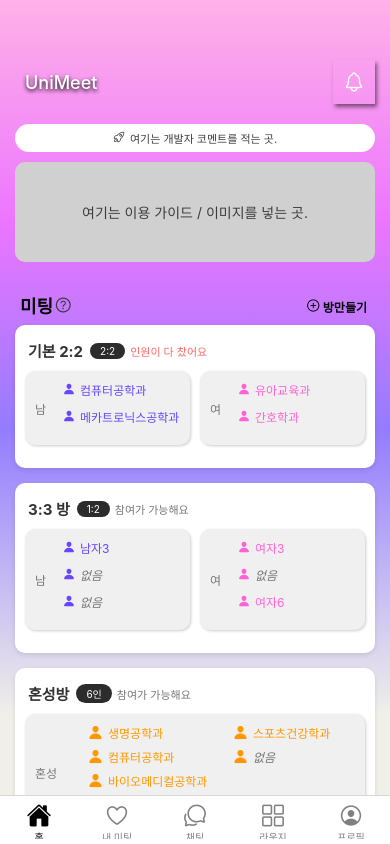
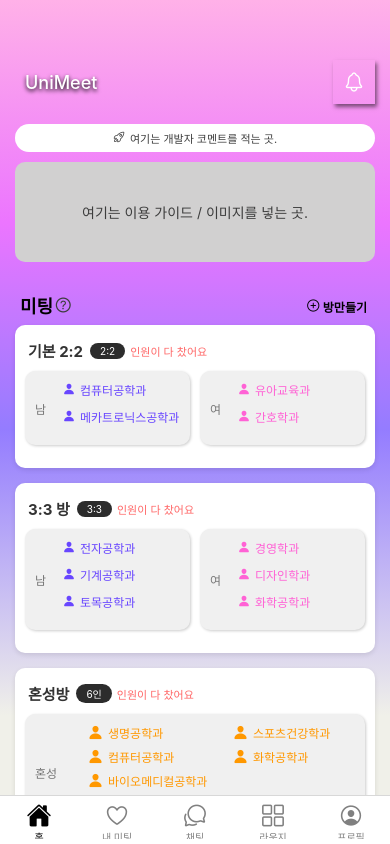
Before and after one commit to simjjjj/UNIMEET, a React Native app: screen / in a window 390 px wide. Built offline with nearby package versions, Linux system fonts and the light colour scheme.

Commit message:
회원 데이터 추가

```diff
--- a/Screens/Home/Home.tsx
+++ b/Screens/Home/Home.tsx
@@ -24,15 +24,53 @@ const ROOM_PRESETS: RoomPreset[] = [
 
 const Home: React.FC = () => {
   const navigation = useNavigation<NativeStackNavigationProp<RootStackParamList>>();
+
+  // 대충 임의로 만든 데이터들
   const [meetingRooms, setMeetingRooms] = useState<MeetingRoom[]>([
     {
       id: 1,
       title: '기본 2:2',
       participants: [
-        { id: 1, name: "컴퓨터공학과", gender: "남" as Gender },
-        { id: 2, name: "메카트로닉스공학과", gender: "남" as Gender },
-        { id: 3, name: "유아교육과", gender: "여" as Gender },
-        { id: 4, name: "간호학과", gender: "여" as Gender },
+        {
+          id: 1,
+          name: "홍길동",
+          gender: "남",
+          department: "컴퓨터공학과",
+          age: 22,
+          studentId: "20201234",
+          mbti: "INTJ",
+          interests: ["프로그래밍", "음악"]
+        },
+        {
+          id: 2,
+          name: "이철수",
+          gender: "남",
+          department: "메카트로닉스공학과",
+          age: 23,
+          studentId: "20201235",
+          mbti: "ENFP",
+          interests: ["로봇", "여행"]
+        },
+        {
+          id: 3,
+          name: "김영희",
+          gender: "여",
+          department: "유아교육과",
+          age: 21,
+          studentId: "20201236",
+          mbti: "ISFJ",
+          interests: ["아이돌", "독서"]
+        },
+        {
+          id: 4,
+          name: "박수진",
+          gender: "여",
+          department: "간호학과",
+          age: 22,
+          studentId: "20201237",
+          mbti: "ENTJ",
+          interests: ["운동", "영화"]
+        },
       ],
       type: 'pair',
     },
@@ -40,12 +78,66 @@ const Home: React.FC = () => {
       id: 2,
       title: '3:3 방',
       participants: [
-        { id: 5, name: "남자3", gender: "남" as Gender },
-        { id: 6, name: "", gender: "남" as Gender},
-        { id: 7, name: "", gender: "남" as Gender},
-        { id: 8, name: "여자3", gender: "여" as Gender},
-        { id: 9, name: "", gender: "여" as Gender},
-        { id: 10, name: "여자6", gender: "여" as Gender},
+        {
+          id: 5,
+          name: "최민수",
+          gender: "남",
+          department: "전자공학과",
+          age: 24,
+          studentId: "20201238",
+          mbti: "ISTP",
+          interests: ["게임", "등산"]
+        },
+        {
+          id: 6,
+          name: "김철민",
+          gender: "남",
+          department: "기계공학과",
+          age: 23,
+          studentId: "20201239",
+          mbti: "ESFP",
+          interests: ["음악", "축구"]
+        },
+        {
+          id: 7,
+          name: "박준형",
+          gender: "남",
+          department: "토목공학과",
+          age: 22,
+          studentId: "20201240",
+          mbti: "INFJ",
+          interests: ["영화", "요리"]
+        },
+        {
+          id: 8,
+          name: "한지민",
+          gender: "여",
+          department: "경영학과",
+          age: 21,
+          studentId: "20201241",
+          mbti: "ENFJ",
+          interests: ["패션", "여행"]
+        },
+        {
+          id: 9,
+          name: "이민정",
+          gender: "여",
+          department: "디자인학과",
+          age: 22,
+          studentId: "20201242",
+          mbti: "ISFP",
+          interests: ["그림", "음악"]
+        },
+        {
+          id: 10,
+          name: "정유진",
+          gender: "여",
+          department: "화학공학과",
+          age: 23,
+          studentId: "20201243",
+          mbti: "ESTJ",
+          interests: ["독서", "수영"]
+        },
       ],
       type: 'pair',
     },
@@ -53,12 +145,66 @@ const Home: React.FC = () => {
       id: 3,
       title: '혼성방',
       participants: [
-        { id: 1, name: "생명공학과", gender: "남" as Gender},
-        { id: 2, name: "스포츠건강학과", gender: "여" as Gender},
-        { id: 3, name: "컴퓨터공학과", gender: '남' as Gender},
-        { id: 4, name: '', gender: '여' as Gender},
-        { id: 5, name: '바이오메디컬공학과', gender: '여' as Gender},
-        { id: 6, name: '', gender: '남' as Gender},
+        {
+          id: 11,
+          name: "박지성",
+          gender: "남",
+          department: "생명공학과",
+          age: 22,
+          studentId: "20201244",
+          mbti: "INTP",
+          interests: ["축구", "여행"]
+        },
+        {
+          id: 12,
+          name: "김소연",
+          gender: "여",
+          department: "스포츠건강학과",
+          age: 21,
+          studentId: "20201245",
+          mbti: "ESFJ",
+          interests: ["운동", "음악"]
+        },
+        {
+          id: 13,
+          name: "이동현",
+          gender: "남",
+          department: "컴퓨터공학과",
+          age: 23,
+          studentId: "20201246",
+          mbti: "ISTJ",
+          interests: ["프로그래밍", "게임"]
+        },
+        {
+          id: 14,
+          name: "최유리",
+          gender: "여",
+          department: "화학공학과",
+          age: 22,
+          studentId: "20201247",
+          mbti: "INFJ",
+          interests: ["영화", "요리"]
+        },
+        {
+          id: 15,
+          name: "정지훈",
+          gender: "남",
+          department: "바이오메디컬공학과",
+          age: 24,
+          studentId: "20201248",
+          mbti: "ENFP",
+          interests: ["음악", "운동"]
+        },
+        {
+          id: 16,
+          name: "김예린",
+          gender: "여",
+          department: "바이오메디컬공학과",
+          age: 21,
+          studentId: "20201249",
+          mbti: "INTJ",
+          interests: ["독서", "등산"]
+        },
       ],
       type: 'mixed',
     },
@@ -96,14 +242,25 @@ const Home: React.FC = () => {
       ...Array(selectedPreset.male).fill(null).map((_, idx) => ({
         id: newId * 100 + idx + 1,
         name: "",
-        gender: "남" as Gender
+        gender: "남" as Gender,
+        department: "",
+        age: 0,
+        studentId: "",
+        mbti: "",
+        interests: [],
       })),
       ...Array(selectedPreset.female).fill(null).map((_, idx) => ({
         id: newId * 100 + selectedPreset.male + idx + 1,
         name: "",
-        gender: "여" as Gender
+        gender: "여" as Gender,
+        department: "",
+        age: 0,
+        studentId: "",
+        mbti: "",
+        interests: [],
       })),
     ];
+
 
     setMeetingRooms(prev => [
       ...prev,
@@ -191,7 +348,7 @@ const Home: React.FC = () => {
                               participant.name === "" && styles.noName,
                             ]}
                           >
-                            {participant.name === "" ? "없음" : participant.name}
+                            {participant.name === "" ? "없음" : participant.department}
                           </Text>
                         </View>
                       ))}
@@ -215,7 +372,7 @@ const Home: React.FC = () => {
                                   participant.name === "" && styles.noName,
                                 ]}
                               >
-                                {participant.name === "" ? "없음" : participant.name}
+                                {participant.name === "" ? "없음" : participant.department}
                               </Text>
                             </View>
                           ))}
@@ -237,7 +394,7 @@ const Home: React.FC = () => {
                                   participant.name === "" && styles.noName,
                                 ]}
                               >
-                                {participant.name === "" ? "없음" : participant.name}
+                                {participant.name === "" ? "없음" : participant.department}
                               </Text>
                             </View>
                           ))}
--- a/Screens/Home/RoomDetail.tsx
+++ b/Screens/Home/RoomDetail.tsx
@@ -5,6 +5,19 @@ import { Ionicons } from '@expo/vector-icons';
 import { LinearGradient } from 'expo-linear-gradient';
 import type { RootStackParamList } from '../../navigation/types';
 import { NativeStackNavigationProp } from '@react-navigation/native-stack';
+
+// 참가자 정보 출력용 컴포넌트
+const ParticipantInfo: React.FC<{ p: any }> = ({ p }) => (
+  <View style={styles.participantInfoBox}>
+    <Text style={styles.participantDepartment}>{p.department || '-'}</Text>
+    <Text style={styles.participantDetail}>
+      나이: {p.age || '-'} / 학번: {p.studentId || '-'}
+    </Text>
+    <Text style={styles.participantDetail}>
+      MBTI: {p.mbti || '-'} / 관심사: {p.interests && p.interests.length > 0 ? p.interests.join(', ') : '-'}
+    </Text>
+  </View>
+);
 
 const RoomDetail: React.FC = () => {
   const navigation = useNavigation<NativeStackNavigationProp<RootStackParamList>>();
@@ -38,13 +51,8 @@ const RoomDetail: React.FC = () => {
         </View>
 
         <View>
-            <Text>{ room.title }</Text>
+          <Text>{room.title}</Text>
         </View>
-
-        <View>
-
-        </View>
-
 
         <View style={styles.infoBox}>
           <Text style={styles.roomLabel}>방 유형</Text>
@@ -65,9 +73,7 @@ const RoomDetail: React.FC = () => {
             {room.participants.map(p => (
               <View key={p.id} style={styles.participantRow}>
                 <Ionicons name="person" size={16} color="#FF9800" style={{ marginRight: 7 }} />
-                <Text style={[styles.participantText, !p.name && styles.noName]}>
-                  {p.name ? p.name : '없음'} <Text style={{ color: '#aaa' }}></Text>
-                </Text>
+                <ParticipantInfo p={p} />
               </View>
             ))}
           </View>
@@ -78,9 +84,7 @@ const RoomDetail: React.FC = () => {
               {maleList.map(p => (
                 <View key={p.id} style={styles.participantRow}>
                   <Ionicons name="person" size={15} color="#6846FF" style={{ marginRight: 7 }} />
-                  <Text style={[styles.participantText, !p.name && styles.noName]}>
-                    {p.name ? p.name : '없음'}
-                  </Text>
+                  <ParticipantInfo p={p} />
                 </View>
               ))}
             </View>
@@ -89,9 +93,7 @@ const RoomDetail: React.FC = () => {
               {femaleList.map(p => (
                 <View key={p.id} style={styles.participantRow}>
                   <Ionicons name="person" size={15} color="#FF62D5" style={{ marginRight: 7 }} />
-                  <Text style={[styles.participantText, !p.name && styles.noName]}>
-                    {p.name ? p.name : '없음'}
-                  </Text>
+                  <ParticipantInfo p={p} />
                 </View>
               ))}
             </View>
@@ -179,12 +181,20 @@ const styles = StyleSheet.create({
   },
   participantRow: {
     flexDirection: 'row',
-    alignItems: 'center',
+    alignItems: 'flex-start',
     marginBottom: 9,
   },
-  participantText: {
-    fontSize: 14,
-    color: '#333',
+  participantInfoBox: {
+    flex: 1,
+  },
+  participantDepartment: {
+    fontSize: 13,
+    color: '#6846FF',
+    fontWeight: 'bold',
+  },
+  participantDetail: {
+    fontSize: 12,
+    color: '#444',
   },
   noName: {
     color: '#BDBDBD',
--- a/navigation/types.tsx
+++ b/navigation/types.tsx
@@ -4,6 +4,11 @@ export interface Participant {
   id: number;
   name: string;
   gender: Gender;
+  department: string;
+  age: number;
+  studentId: string;
+  mbti: string;
+  interests: string[];
 }
 
 export interface MeetingRoom {
```
Lines whose indentation alone changed are shown as unchanged.
